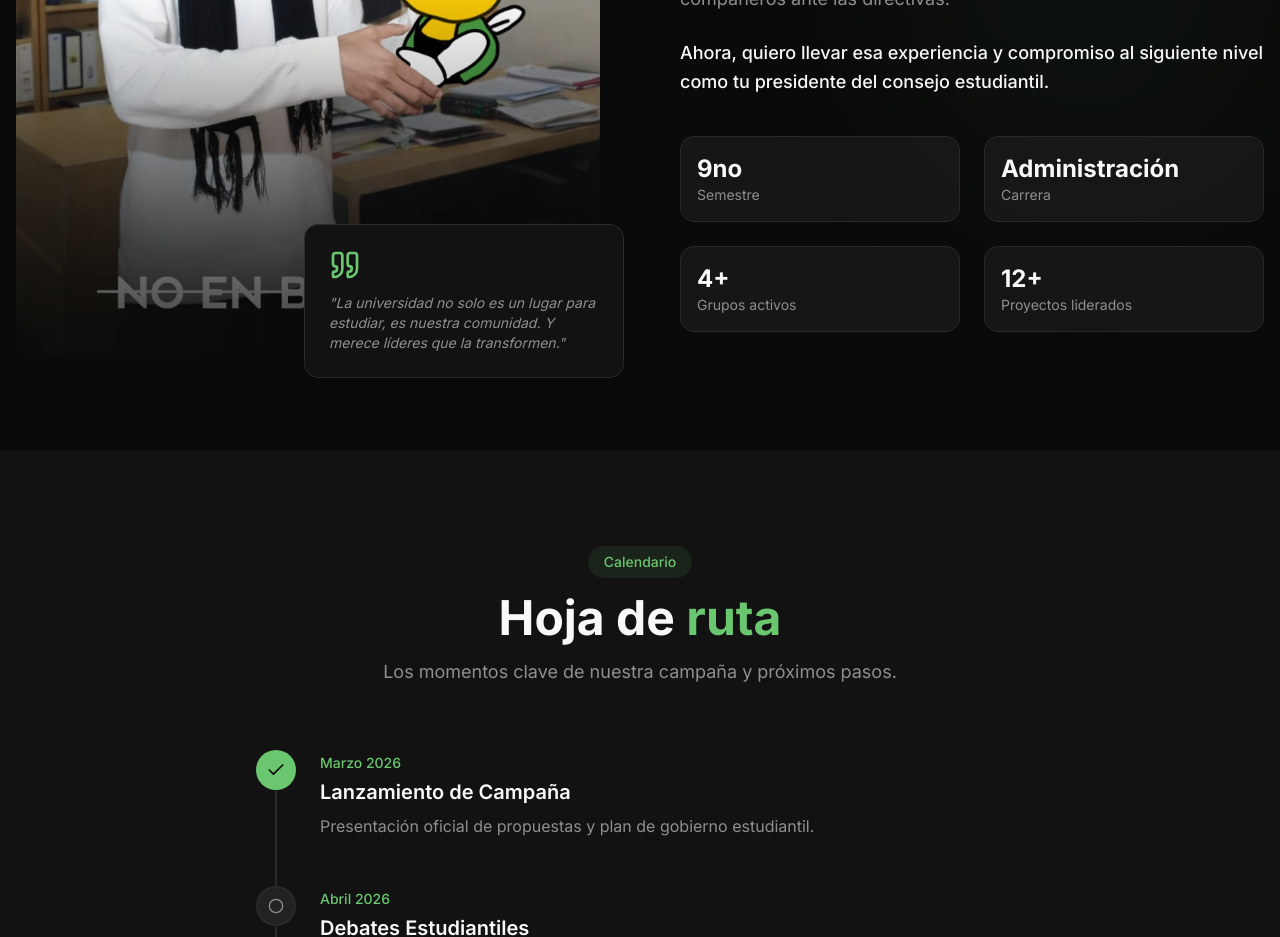
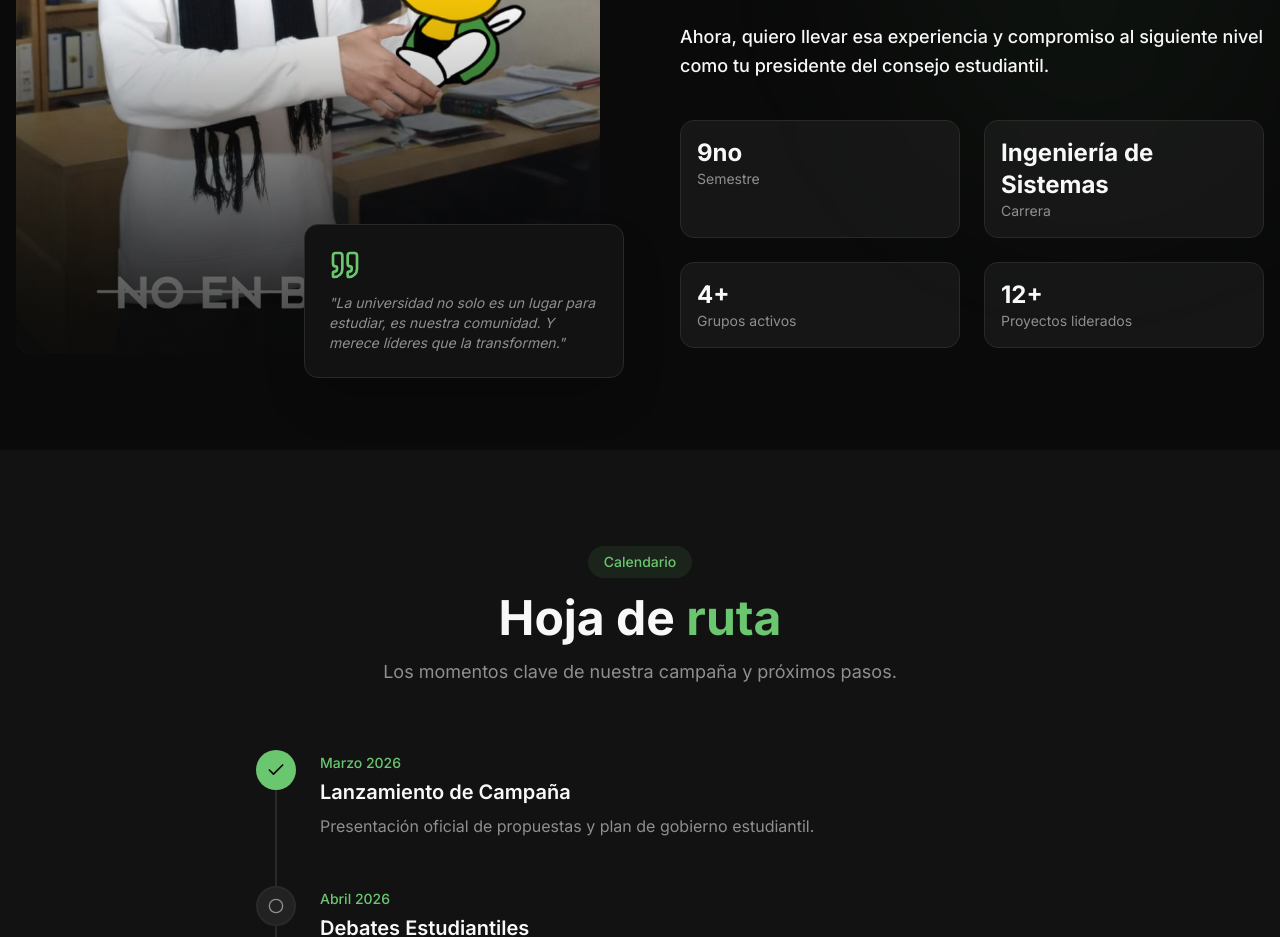
Before and after one commit to maicoltorodev/Andres-blanco, a Next.js app: page / in a window 1280 px wide. Shown: the part 2220-3157 px from the top of the page. Built offline with nearby package versions, Linux system fonts and the light colour scheme.

Commit message:
prueba de blanco

```diff
--- a/components/about.tsx
+++ b/components/about.tsx
@@ -79,7 +79,7 @@ export function About() {
             <div className="mt-10 grid grid-cols-2 gap-6">
               {[
                 { label: "Semestre", value: "9no" },
-                { label: "Carrera", value: "Administración" },
+                { label: "Carrera", value: "Ingeniería de Sistemas" },
                 { label: "Grupos activos", value: "4+" },
                 { label: "Proyectos liderados", value: "12+" },
               ].map((item, index) => (
```
